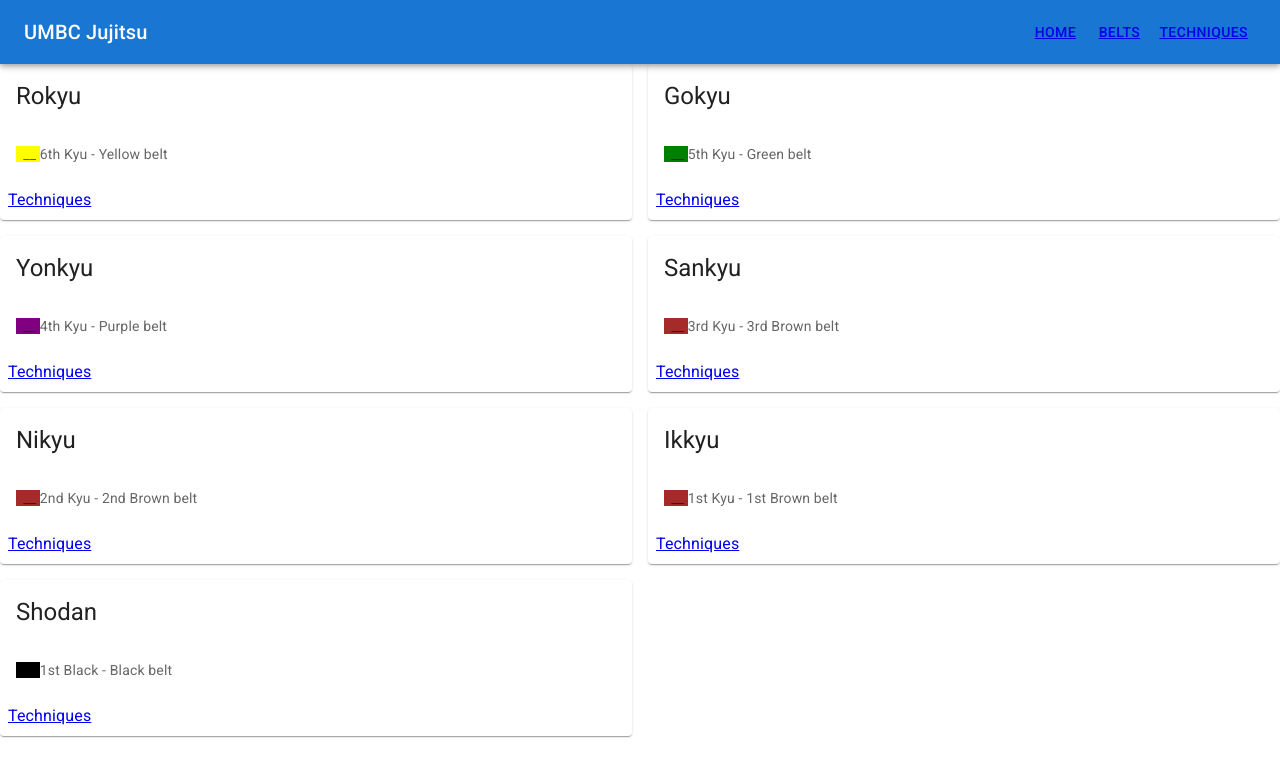
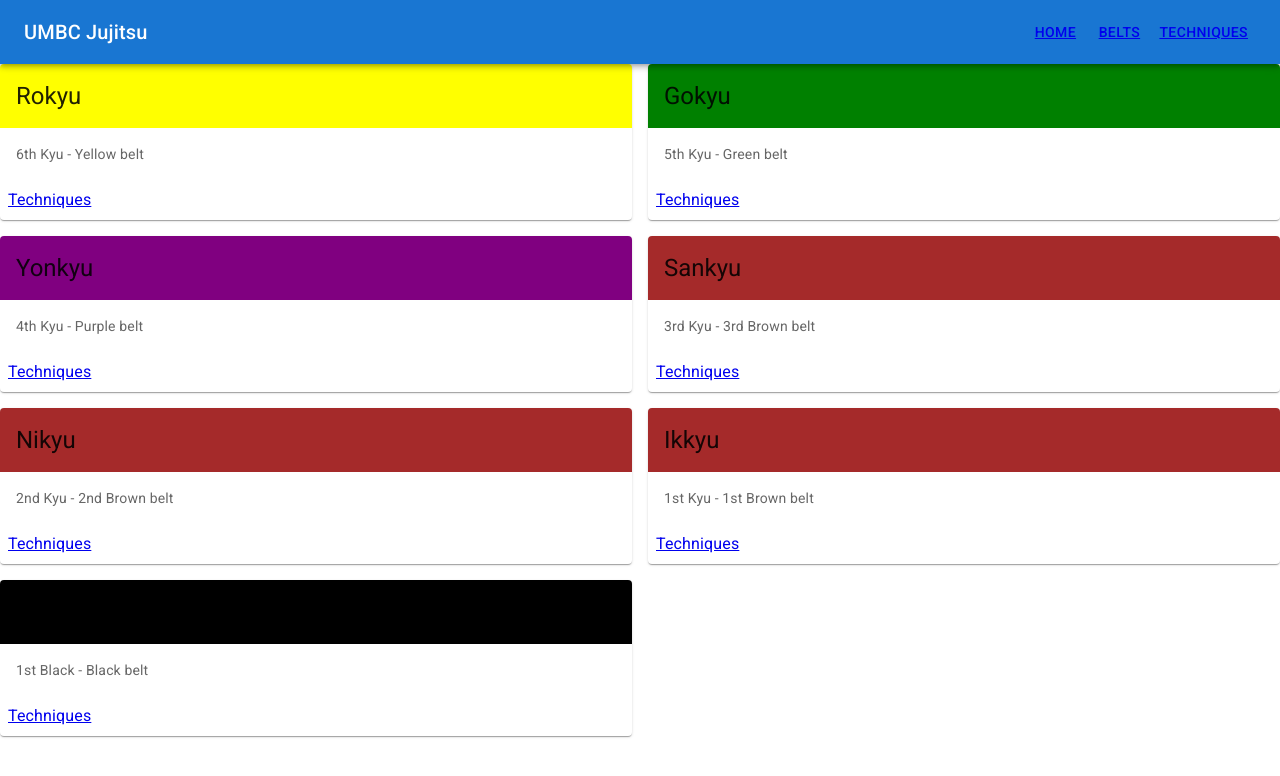
Before and after one commit to cfergus/umbc-jujitsu, a React (Vite) app in the folder react-site/: page /belts in a window 1280 px wide. Shown: the top 776 px of the page. Built offline with nearby package versions, Linux system fonts and the light colour scheme.

Commit message:
Techniques per-belt added. Color banners changed for belts

```diff
--- a/react-site/src/components/BeltCard.tsx
+++ b/react-site/src/components/BeltCard.tsx
@@ -6,7 +6,7 @@
   return <div>
     <Card>
 
-      <CardHeader title={belt.name}>
+      <CardHeader title={belt.name} sx={{ backgroundColor: belt.color }}>
         <Typography gutterBottom variant="h5" component="div">
           {belt.name}
         </Typography>
@@ -14,7 +14,6 @@
       <CardContent>
         <Typography variant="body2" sx={{ color: 'text.secondary' }}>
 
-          <span style={{backgroundColor: belt.color }}>&nbsp; __ </span>
 
           {belt.ordinalName} - {belt.colorName} belt
 
--- a/react-site/src/components/TechniqueCard.tsx
+++ b/react-site/src/components/TechniqueCard.tsx
@@ -29,8 +29,7 @@
 
           {technique.beltLevel &&
             <span>
-              <span> {technique.beltLevel.name} </span>
-              <span style={{backgroundColor: technique.beltLevel.color }}>&nbsp; __ </span>
+              <span style={{backgroundColor: technique.beltLevel.color }}> {technique.beltLevel.name} </span>
             </span>
           }
         </Typography>
--- a/react-site/src/routes/belts/$beltId.tsx
+++ b/react-site/src/routes/belts/$beltId.tsx
@@ -1,5 +1,7 @@
 import { createFileRoute, notFound } from '@tanstack/react-router'
-import { allBelts } from '../../data/data-service'
+import { allBelts, allTechniques, allTechniquesJoined } from '../../data/data-service'
+import { Typography } from '@mui/material';
+import { TechniqueListComponent } from '../../components/TechniqueList';
 
 export const Route = createFileRoute('/belts/$beltId')({
   component: RouteComponent,
@@ -8,7 +10,13 @@
     if (!belt) {
       throw notFound()
     }
-    return belt;
+
+    const techniques = allTechniquesJoined().filter( t => t.beltLevel?.id === beltId )
+
+    return {
+      belt: belt,
+      techniques: techniques
+    };
   },
   notFoundComponent: () => {
     return <p>Belt not found</p>
@@ -17,11 +25,22 @@
 
 function RouteComponent() {
 
-  const belt = Route.useLoaderData();
+  const routeData = Route.useLoaderData();
+  const belt = routeData.belt;
+  const techniques = routeData.techniques;
 
   return <div>
-      <span style={{backgroundColor: belt.color }}>&nbsp; __ </span>
 
+      <Typography variant="h3" sx={{ backgroundColor: belt.color  }}>
+        {belt.name}
+      </Typography>
       {belt.ordinalName} - {belt.colorName} belt
+
+
+      <div>
+        <TechniqueListComponent techniques={techniques}>
+        </TechniqueListComponent>
+
+      </div>
     </div>
 }
--- a/react-site/src/routes/index.tsx
+++ b/react-site/src/routes/index.tsx
@@ -7,8 +7,9 @@
 
 function HomeComponent() {
   return (
-    <div className="p-2">
-      <h3>Welcome Home!</h3>
+    <div>
+      <p>Resources for UMBC Jujitsu techniques. </p>
+
     </div>
   )
 }
```
